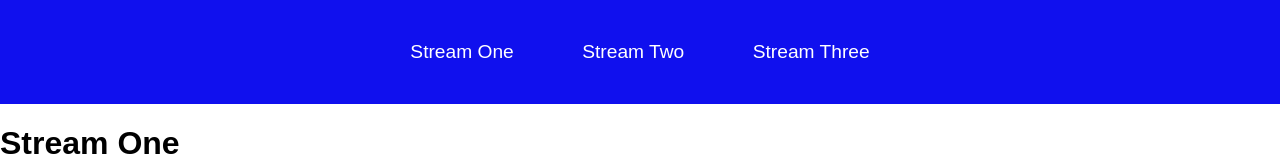
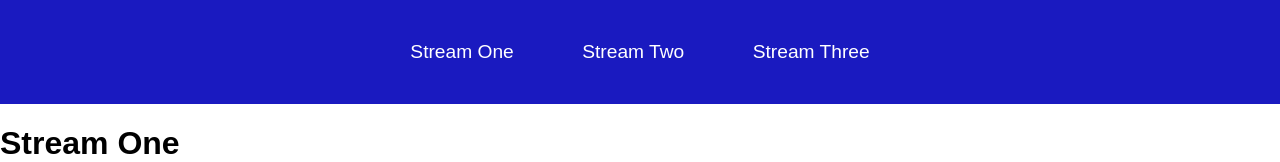
Before and after one commit to PhilipOSull/my-full-template, a plain HTML site: page stream-one.html in a window 1280 px wide. Shown: the top 162 px of the page. Drawn offline with Linux system fonts and the light colour scheme.

Commit message:
style.css

```diff
--- a/css/style.css
+++ b/css/style.css
@@ -6,7 +6,7 @@ body {
 
 nav ul {
     list-style: none;
-    background-color: #1010ee;
+    background-color: #1a1ac0;
     text-align: center;
     padding: 0;
     margin: 0;
```
